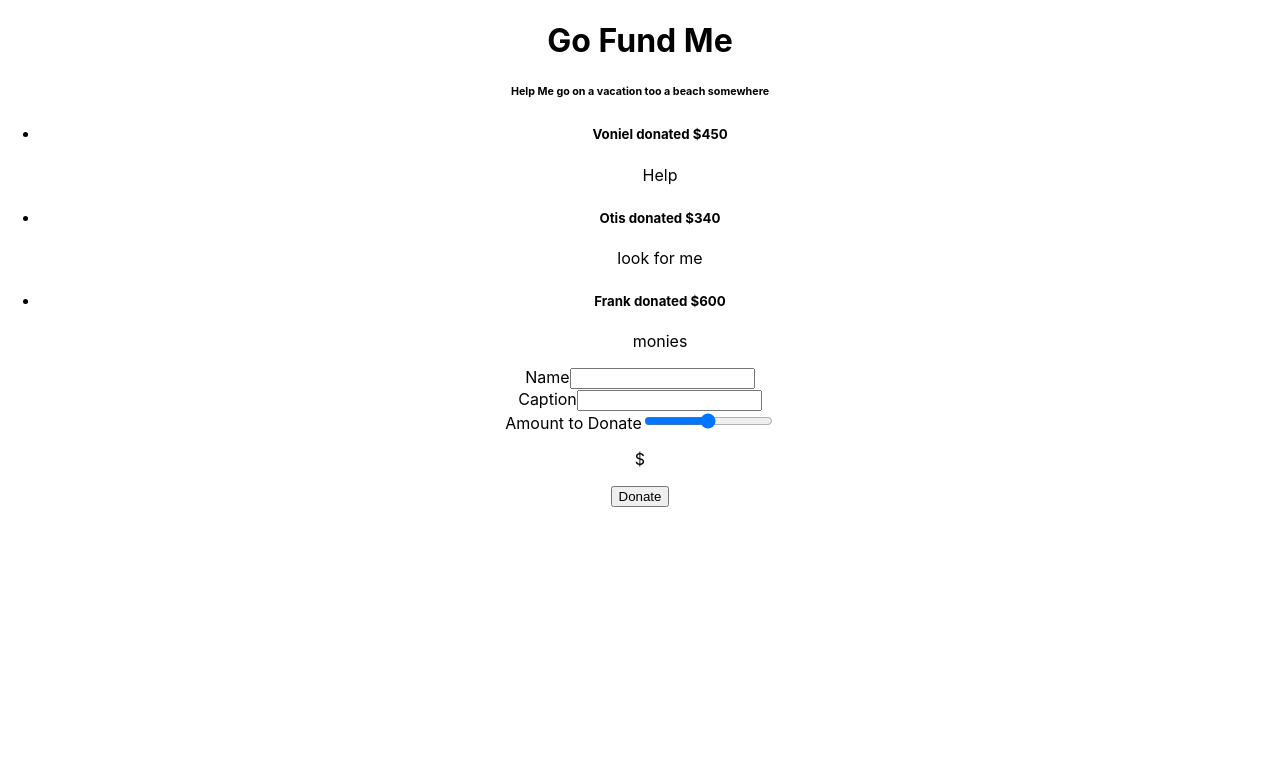
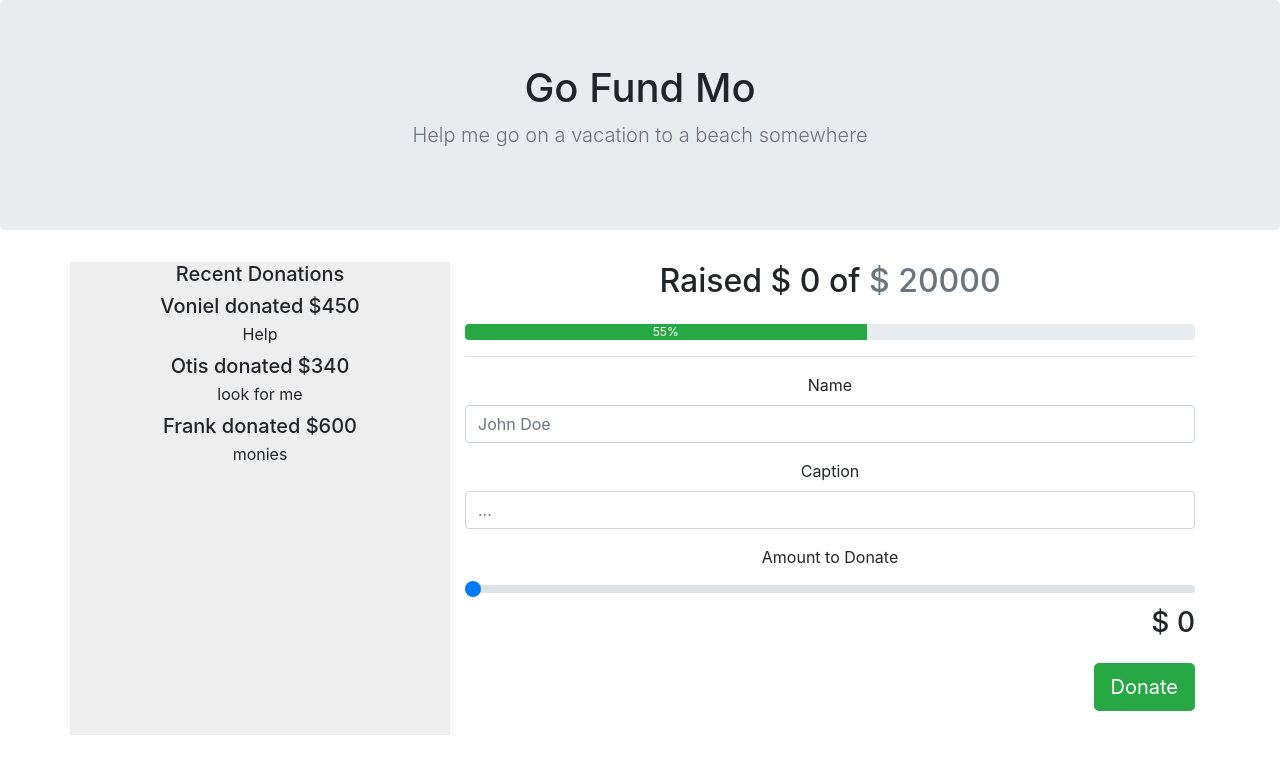
Before and after one commit to vonbarown/Pursuit-Core-Web-Props-Lab, a React (Create React App) app in the folder go-fund-me/: page / in a window 1280 px wide. Shown: the top 774 px of the page. Built offline with nearby package versions, Linux system fonts and the light colour scheme.

Commit message:
working on the progress bar

```diff
--- a/go-fund-me/public/index.html
+++ b/go-fund-me/public/index.html
@@ -1,43 +1,60 @@
 <!DOCTYPE html>
 <html lang="en">
   <head>
+    <!-- Required meta tags -->
     <meta charset="utf-8" />
-    <link rel="icon" href="%PUBLIC_URL%/favicon.ico" />
-    <meta name="viewport" content="width=device-width, initial-scale=1" />
-    <meta name="theme-color" content="#000000" />
     <meta
-      name="description"
-      content="Web site created using create-react-app"
+      name="viewport"
+      content="width=device-width, initial-scale=1, shrink-to-fit=no"
     />
-    <link rel="apple-touch-icon" href="%PUBLIC_URL%/logo192.png" />
-    <!--
-      manifest.json provides metadata used when your web app is installed on a
-      user's mobile device or desktop. See https://developers.google.com/web/fundamentals/web-app-manifest/
-    -->
-    <link rel="manifest" href="%PUBLIC_URL%/manifest.json" />
-    <!--
-      Notice the use of %PUBLIC_URL% in the tags above.
-      It will be replaced with the URL of the `public` folder during the build.
-      Only files inside the `public` folder can be referenced from the HTML.
 
-      Unlike "/favicon.ico" or "favicon.ico", "%PUBLIC_URL%/favicon.ico" will
-      work correctly both with client-side routing and a non-root public URL.
-      Learn how to configure a non-root public URL by running `npm run build`.
-    -->
-    <title>React App</title>
+    <!-- Bootstrap CSS -->
+    <link
+      rel="stylesheet"
+      href="https://stackpath.bootstrapcdn.com/bootstrap/4.2.1/css/bootstrap.min.css"
+      integrity="sha384-GJzZqFGwb1QTTN6wy59ffF1BuGJpLSa9DkKMp0DgiMDm4iYMj70gZWKYbI706tWS"
+      crossorigin="anonymous"
+    />
+
+    <title>Go Fund Me</title>
+    <style>
+      .avatar-size {
+        height: 50px;
+        width: 50px;
+      }
+      .recent-donations {
+        background-color: #eee;
+      }
+    </style>
   </head>
+
   <body>
-    <noscript>You need to enable JavaScript to run this app.</noscript>
+    <!-- JUMBOTRON -->
+    <section class="jumbotron text-center">
+      <h1 class="jumbotron-heading">Go Fund Mo</h1>
+      <p class="lead text-muted">
+        Help me go on a vacation to a beach somewhere
+      </p>
+    </section>
+    <!-- CONTAINER / ROW -->
     <div id="root"></div>
-    <!--
-      This HTML file is a template.
-      If you open it directly in the browser, you will see an empty page.
 
-      You can add webfonts, meta tags, or analytics to this file.
-      The build step will place the bundled scripts into the <body> tag.
-
-      To begin the development, run `npm start` or `yarn start`.
-      To create a production bundle, use `npm run build` or `yarn build`.
-    -->
+    <!-- Optional JavaScript -->
+    <!-- jQuery first, then Popper.js, then Bootstrap JS -->
+    <script
+      src="https://code.jquery.com/jquery-3.3.1.slim.min.js"
+      integrity="sha384-q8i/X+965DzO0rT7abK41JStQIAqVgRVzpbzo5smXKp4YfRvH+8abtTE1Pi6jizo"
+      crossorigin="anonymous"
+    ></script>
+    <script
+      src="https://cdnjs.cloudflare.com/ajax/libs/popper.js/1.14.6/umd/popper.min.js"
+      integrity="sha384-wHAiFfRlMFy6i5SRaxvfOCifBUQy1xHdJ/yoi7FRNXMRBu5WHdZYu1hA6ZOblgut"
+      crossorigin="anonymous"
+    ></script>
+    <script
+      src="https://stackpath.bootstrapcdn.com/bootstrap/4.2.1/js/bootstrap.min.js"
+      integrity="sha384-B0UglyR+jN6CkvvICOB2joaf5I4l3gm9GU6Hc1og6Ls7i6U/mkkaduKaBhlAXv9k"
+      crossorigin="anonymous"
+    ></script>
   </body>
 </html>
--- a/go-fund-me/src/App.js
+++ b/go-fund-me/src/App.js
@@ -1,44 +1,47 @@
-import React from 'react';
-import './App.css';
-import Form from './components/donationForm'
-import Banner from './components/topBar'
-import Donors from './components/donators'
+import React from "react";
+import "./App.css";
+import Form from "./components/donationForm";
+import Donors from "./components/donators";
+import ProgressBar from "./components/progressBar";
 
 class App extends React.Component {
-
   constructor() {
     super();
     this.state = {
       donors: [
-        { name: 'Voniel', amount: 450, blurb: 'Help' },
-        { name: 'Otis', amount: 340, blurb: 'look for me' },
-        { name: 'Frank', amount: 600, blurb: 'monies' }
+        { name: "Voniel", amount: 450, blurb: "Help" },
+        { name: "Otis", amount: 340, blurb: "look for me" },
+        { name: "Frank", amount: 600, blurb: "monies" }
       ],
-      name: '',
+      name: "",
       amount: 0,
-      blurb: ''
+      blurb: "",
+      goal: 20000,
+      raised: 0
+    };
 
-    }
-
-    this.handleChange = (event) => {
+    // handle change for the form
+    this.handleChange = event => {
       const value = event.target.value;
       this.setState({
         ...this.prevState,
         [event.target.name]: value
-      })
-    }
+      });
+    };
 
+    this.calcAmount = () => {
+      this.setState({
+        raised: 9000
+      });
+    };
   }
-
-
-
-
 
   //render the information to the screen
   render() {
-    let { donors } = this.state
+    let { donors, goal, amount, raised } = this.state;
 
     console.log(this.state);
+    // console.log(this.calcAmount());
 
     const listItems = donors.map(el => {
       return (
@@ -47,18 +50,25 @@
           name={el.name}
           amount={el.amount}
           blurb={el.blurb}
-
         />
-      )
-    })
+      );
+    });
 
     return (
       <div className="App">
-
-        <Banner />
-        <ul>{listItems}</ul>
-        <Form handleChange={this.handleChange} handleBlurb={this.handleBlurb} handleAmount={this.handleAmount} />
-
+        <div className="container">
+          <div className="row">
+            <ul className="col-4 list-unstyled recent-donations">
+              <h5>Recent Donations</h5>
+              {listItems}
+            </ul>
+            <div className="col-8">
+              <ProgressBar raised={raised} goal={goal} />
+              <hr />
+              <Form handleChange={this.handleChange} amount={amount} />
+            </div>
+          </div>
+        </div>
       </div>
     );
   }
--- a/go-fund-me/src/components/donationForm.jsx
+++ b/go-fund-me/src/components/donationForm.jsx
@@ -5,26 +5,53 @@
 
     const handleSubmit = (event) => event.preventDefault();
 
-
     return (
         <form onSubmit={handleSubmit}>
-            <div className="donation-name">
-                <div className='donatorName'>
-                    <label htmlFor='name'>Name</label>
-                    <input type="text" id="name" name='name' value={props.name} onChange={props.handleChange} />
-                </div>
-                <div className='captionDiv'>
-                    <label htmlFor='blurb'>Caption</label>
-                    <input type="text" id="blurb" name='blurb' value={props.blurb} onChange={props.handleChange} />
-                </div>
-                <div className='submitDiv'>
-                    <label htmlFor='amountInput'>Amount to Donate</label>
-                    <input type="range" name='monies' id="amount" min="5" max="1000" value={props.amount} onChange={props.handleChange} />
-                    <div className="submit-button">
-                        <p className='amount'>$ {props.amount}</p>
-                        <button type="button" className="donate button">Donate</button>
-                    </div>
-                </div>
+            <div className="form-group">
+                <label>Name</label>
+                <input
+                    value={props.name}
+                    onChange={props.handleChange}
+                    name='name'
+                    type="text"
+                    className="form-control"
+                    id="nameInput"
+                    placeholder="John Doe"
+                />
+            </div>
+            <div className="form-group">
+                <label>Caption</label>
+                <input
+                    value={props.blurb}
+                    onChange={props.handleChange}
+                    type="text"
+                    className="form-control"
+                    id="captionInput"
+                    placeholder="..."
+                    name='blurb'
+                />
+            </div>
+            <div className="form-group">
+                <label>Amount to Donate</label>
+                <input
+                    value={props.amount}
+                    onChange={props.handleChange}
+                    type="range"
+                    className="custom-range"
+                    id="amountInput"
+                    min="5"
+                    max="1000"
+                    name='amount'
+                />
+                <blockquote className="blockquote text-right">
+                    <p className="h3 mb-0" onChange={props.handleChange}>$ {props.amount}</p>
+                    <button
+                        type="button"
+                        className="btn btn-lg btn-success my-4"
+                    >
+                        Donate
+                    </button>
+                </blockquote>
             </div>
         </form>
     )
--- a/go-fund-me/src/components/donators.jsx
+++ b/go-fund-me/src/components/donators.jsx
@@ -2,10 +2,10 @@
 
 const Donors = (props) => {
     return (
-        <li className='donor-list'>
-            <div className='donor'>
-                <h5 className='names'>{props.name} donated ${props.amount}</h5>
-                <p>{props.blurb}</p>
+        <li className="media my-2">
+            <div className="media-body">
+                <h5 className="mt-0 mb-1">{props.name} donated ${props.amount}</h5>
+                {props.blurb}
             </div>
         </li>
     )
--- a/go-fund-me/src/components/progressBar.jsx
+++ b/go-fund-me/src/components/progressBar.jsx
@@ -0,0 +1,26 @@
+import React from 'react'
+
+class ProgressBar extends React.Component {
+
+    render() {
+        return (<>
+            <h2 className="mb-4">
+                Raised $ {this.props.raised} of <span className="text-muted">$ {this.props.goal}</span>
+            </h2>
+            <div className="progress">
+                <div
+                    className="progress-bar bg-success"
+                    role="progressbar"
+                    style={{ width: "55%" }}
+                    aria-valuenow="25"
+                    aria-valuemin="0"
+                    aria-valuemax="100"
+                >
+                    55%
+                </div>
+            </div>
+        </>)
+    }
+}
+
+export default ProgressBar;
--- a/go-fund-me/src/components/topBar.jsx
+++ /dev/null
@@ -1,19 +0,0 @@
-import React from 'react'
-
-class Banner extends React.Component {
-
-    render() {
-        return (
-            <div className='topBar'>
-                <header>
-                    <h1>Go Fund Me</h1>
-                    <h6>Help Me go on a vacation too a beach somewhere</h6>
-                </header>
-            </div>
-        )
-    }
-
-}
-
-
-export default Banner;
```
